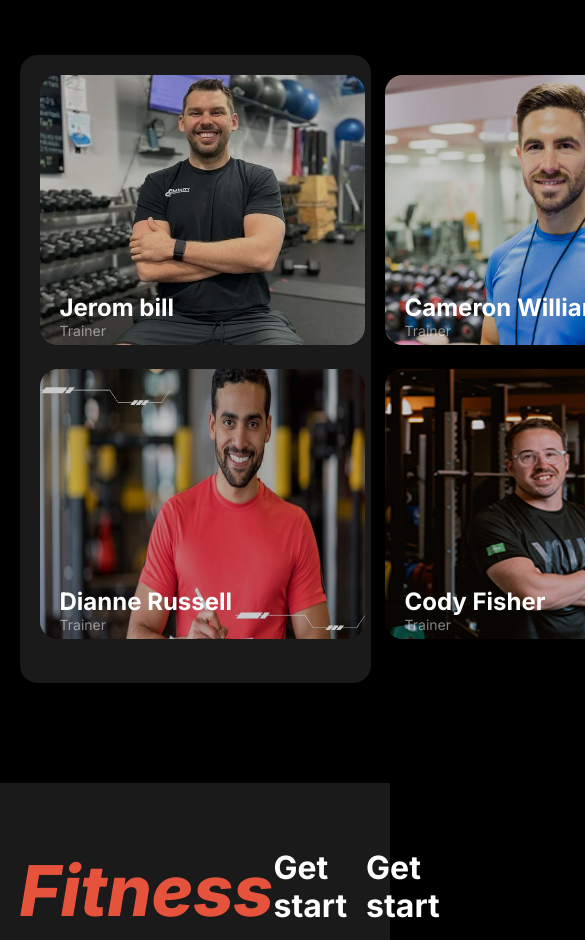
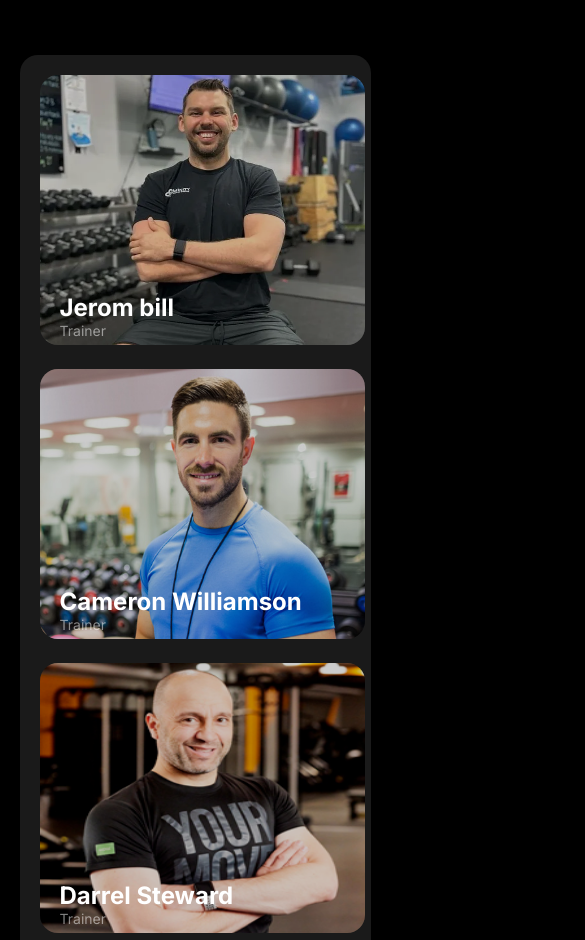
Before and after one commit to habibulalam/Gym-Landing-Page, a plain HTML site: page index.html in a window 390 px wide. Shown: the part 5245-6185 px from the top of the page, 585 px wide, since content can reach past the window. Drawn offline with Linux system fonts and the light colour scheme.

Commit message:
Meet team member section responsive done

```diff
--- a/styles/style.css
+++ b/styles/style.css
@@ -529,4 +529,12 @@ footer {
     .full-width-input {
         width: auto
     }
+
+    /* Meet team members  */
+    .meet-team-imgs-container {
+        display: flex;
+        flex-direction: column;
+        gap: 20px;
+        margin-bottom: 20px;
+    }
 }
```
